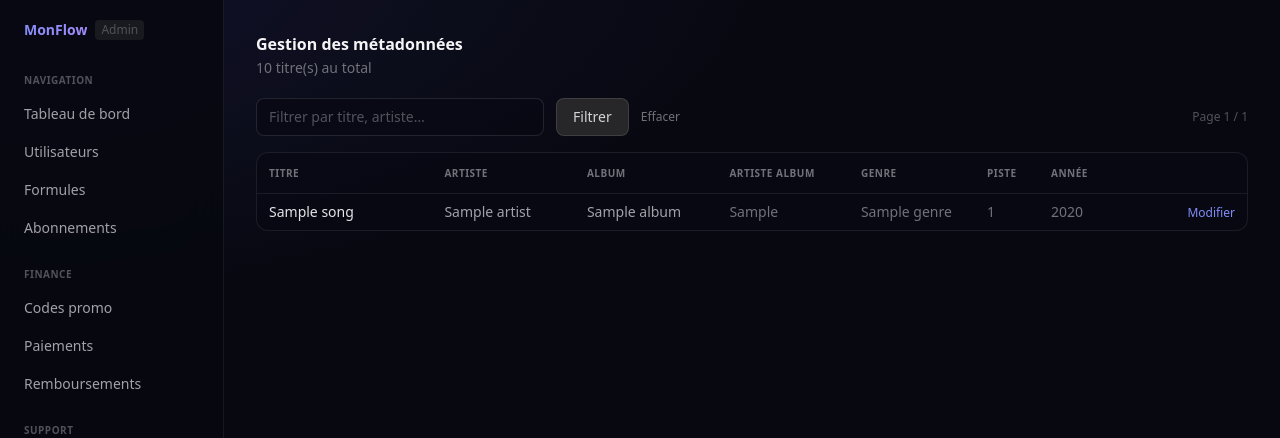
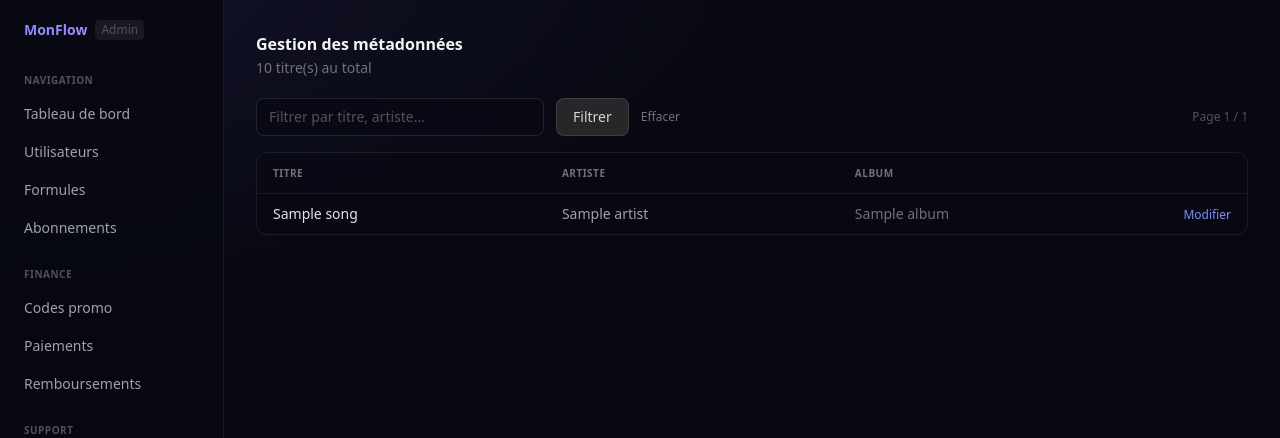
Before and after one commit to addictif80/monflow, a Laravel app: template resources/views/admin/metadata/index.blade.php in a window 1280 px wide. Shown: the top 438 px of the page. Run offline with Laravel 12, Linux system fonts and the light colour scheme; a user stored in the database is signed in; tables that the repository leaves empty hold one stand-in row (values such as "Sample post"); the template is opened without the code that fills it: most values are stand-ins (such as "Sample title", 1, 10 or a date in 2020); some libraries are stand-ins or nearby versions.

Commit message:
Métadonnées : remplacer la table multi-colonnes par un panneau d'édition expansible
4 colonnes seulement en affichage (Titre / Artiste / Album / bouton).
Clic sur Modifier insère une ligne d'édition complète en dessous avec
tous les champs (titre, artiste, album, artiste album, genre, piste, année)
en grille sans défilement horizontal.

https://claude.ai/code/session_01KY9vhu3qgSf5P6AYnf7E31

```diff
--- a/resources/views/admin/metadata/index.blade.php
+++ b/resources/views/admin/metadata/index.blade.php
@@ -21,67 +21,83 @@
 
 <div id="saveNotif" class="hidden mb-4 text-sm px-3 py-2 rounded-lg border"></div>
 
-<div class="bg-zinc-900 border border-zinc-800 rounded-xl overflow-x-auto">
+<div class="bg-zinc-900 border border-zinc-800 rounded-xl overflow-hidden">
     <table class="w-full text-sm">
         <thead>
             <tr class="border-b border-zinc-800">
-                <th class="px-3 py-2.5 text-left text-[10px] font-semibold text-zinc-500 uppercase tracking-wider min-w-[160px]">Titre</th>
-                <th class="px-3 py-2.5 text-left text-[10px] font-semibold text-zinc-500 uppercase tracking-wider min-w-[130px]">Artiste</th>
-                <th class="px-3 py-2.5 text-left text-[10px] font-semibold text-zinc-500 uppercase tracking-wider min-w-[130px]">Album</th>
-                <th class="px-3 py-2.5 text-left text-[10px] font-semibold text-zinc-500 uppercase tracking-wider min-w-[120px]">Artiste album</th>
-                <th class="px-3 py-2.5 text-left text-[10px] font-semibold text-zinc-500 uppercase tracking-wider min-w-[90px]">Genre</th>
-                <th class="px-3 py-2.5 text-left text-[10px] font-semibold text-zinc-500 uppercase tracking-wider w-16">Piste</th>
-                <th class="px-3 py-2.5 text-left text-[10px] font-semibold text-zinc-500 uppercase tracking-wider w-16">Année</th>
-                <th class="px-3 py-2.5 text-right text-[10px] font-semibold text-zinc-500 uppercase tracking-wider w-36"></th>
+                <th class="px-4 py-2.5 text-left text-[10px] font-semibold text-zinc-500 uppercase tracking-wider">Titre</th>
+                <th class="px-4 py-2.5 text-left text-[10px] font-semibold text-zinc-500 uppercase tracking-wider">Artiste</th>
+                <th class="px-4 py-2.5 text-left text-[10px] font-semibold text-zinc-500 uppercase tracking-wider">Album</th>
+                <th class="px-4 py-2.5 w-24"></th>
             </tr>
         </thead>
-        <tbody class="divide-y divide-zinc-800/50">
+        <tbody id="songsTable">
         @forelse($songs as $s)
-        <tr class="hover:bg-zinc-800/20 transition song-row" data-id="{{ $s['id'] }}">
-
-            @php
-                $fields = [
-                    'title'       => ['text' => $s['title'] ?? '',       'type' => 'text',   'color' => 'text-zinc-200'],
-                    'artist'      => ['text' => $s['artist'] ?? '',      'type' => 'text',   'color' => 'text-zinc-400'],
-                    'album'       => ['text' => $s['album'] ?? '',       'type' => 'text',   'color' => 'text-zinc-400'],
-                    'albumArtist' => ['text' => $s['albumArtist'] ?? '', 'type' => 'text',   'color' => 'text-zinc-500'],
-                    'genre'       => ['text' => $s['genre'] ?? '',       'type' => 'text',   'color' => 'text-zinc-500'],
-                    'trackNumber' => ['text' => $s['trackNumber'] ?? '', 'type' => 'number', 'color' => 'text-zinc-500'],
-                    'year'        => ['text' => $s['year'] ?? '',        'type' => 'number', 'color' => 'text-zinc-500'],
-                ];
-            @endphp
-
-            @foreach($fields as $field => $cfg)
-            <td class="px-3 py-2 meta-td" data-field="{{ $field }}">
-                <span class="meta-display {{ $cfg['color'] }} block truncate max-w-xs">{{ $cfg['text'] }}</span>
-                <input type="{{ $cfg['type'] }}"
-                       class="meta-input hidden w-full bg-zinc-800 border border-zinc-700 rounded px-2 py-1 text-xs text-zinc-100 focus:outline-none focus:border-indigo-500"
-                       value="{{ $cfg['text'] }}"
-                       @if($cfg['type'] === 'number') min="0" @if($field === 'year') max="9999" @endif @endif>
+        <tr class="song-row border-t border-zinc-800/50 hover:bg-zinc-800/20 transition" data-id="{{ $s['id'] }}"
+            data-title="{{ $s['title'] ?? '' }}"
+            data-artist="{{ $s['artist'] ?? '' }}"
+            data-album="{{ $s['album'] ?? '' }}"
+            data-album-artist="{{ $s['albumArtist'] ?? '' }}"
+            data-genre="{{ $s['genre'] ?? '' }}"
+            data-track="{{ $s['trackNumber'] ?? '' }}"
+            data-year="{{ $s['year'] ?? '' }}">
+            <td class="px-4 py-2.5 text-zinc-200 truncate max-w-[260px]">{{ $s['title'] ?? '—' }}</td>
+            <td class="px-4 py-2.5 text-zinc-400 truncate max-w-[200px]">{{ $s['artist'] ?? '—' }}</td>
+            <td class="px-4 py-2.5 text-zinc-500 truncate max-w-[200px]">{{ $s['album'] ?? '—' }}</td>
+            <td class="px-4 py-2.5 text-right">
+                <button type="button" onclick="toggleEdit(this)"
+                        class="text-xs text-indigo-400 hover:text-indigo-300 transition edit-toggle-btn">Modifier</button>
             </td>
-            @endforeach
-
-            <td class="px-3 py-2 text-right">
-                <div class="action-display">
-                    <button type="button" onclick="editRow(this)"
-                            class="text-xs text-indigo-400 hover:text-indigo-300 transition">Modifier</button>
+        </tr>
+        <tr class="edit-row border-t border-indigo-500/20 bg-indigo-500/5 hidden" data-for="{{ $s['id'] }}">
+            <td colspan="4" class="px-4 py-4">
+                <div class="grid grid-cols-2 gap-3 mb-3 sm:grid-cols-3">
+                    <div>
+                        <label class="block text-[10px] font-semibold text-zinc-500 uppercase tracking-wider mb-1">Titre</label>
+                        <input type="text" name="title" class="edit-input w-full bg-zinc-800 border border-zinc-700 rounded-lg px-3 py-1.5 text-sm text-zinc-100 focus:outline-none focus:border-indigo-500">
+                    </div>
+                    <div>
+                        <label class="block text-[10px] font-semibold text-zinc-500 uppercase tracking-wider mb-1">Artiste</label>
+                        <input type="text" name="artist" class="edit-input w-full bg-zinc-800 border border-zinc-700 rounded-lg px-3 py-1.5 text-sm text-zinc-100 focus:outline-none focus:border-indigo-500">
+                    </div>
+                    <div>
+                        <label class="block text-[10px] font-semibold text-zinc-500 uppercase tracking-wider mb-1">Album</label>
+                        <input type="text" name="album" class="edit-input w-full bg-zinc-800 border border-zinc-700 rounded-lg px-3 py-1.5 text-sm text-zinc-100 focus:outline-none focus:border-indigo-500">
+                    </div>
+                    <div>
+                        <label class="block text-[10px] font-semibold text-zinc-500 uppercase tracking-wider mb-1">Artiste album</label>
+                        <input type="text" name="albumArtist" class="edit-input w-full bg-zinc-800 border border-zinc-700 rounded-lg px-3 py-1.5 text-sm text-zinc-100 focus:outline-none focus:border-indigo-500">
+                    </div>
+                    <div>
+                        <label class="block text-[10px] font-semibold text-zinc-500 uppercase tracking-wider mb-1">Genre</label>
+                        <input type="text" name="genre" class="edit-input w-full bg-zinc-800 border border-zinc-700 rounded-lg px-3 py-1.5 text-sm text-zinc-100 focus:outline-none focus:border-indigo-500">
+                    </div>
+                    <div class="grid grid-cols-2 gap-2">
+                        <div>
+                            <label class="block text-[10px] font-semibold text-zinc-500 uppercase tracking-wider mb-1">Piste</label>
+                            <input type="number" name="trackNumber" min="0" class="edit-input w-full bg-zinc-800 border border-zinc-700 rounded-lg px-3 py-1.5 text-sm text-zinc-100 focus:outline-none focus:border-indigo-500">
+                        </div>
+                        <div>
+                            <label class="block text-[10px] font-semibold text-zinc-500 uppercase tracking-wider mb-1">Année</label>
+                            <input type="number" name="year" min="0" max="9999" class="edit-input w-full bg-zinc-800 border border-zinc-700 rounded-lg px-3 py-1.5 text-sm text-zinc-100 focus:outline-none focus:border-indigo-500">
+                        </div>
+                    </div>
                 </div>
-                <div class="action-edit hidden flex items-center justify-end gap-2">
+                <div class="flex items-center gap-3">
                     <button type="button" onclick="saveRow(this)"
-                            class="text-xs bg-indigo-600 hover:bg-indigo-500 text-white px-2.5 py-1 rounded transition">
+                            class="inline-flex items-center gap-1.5 bg-indigo-600 hover:bg-indigo-500 text-white text-sm font-medium px-4 py-1.5 rounded-lg transition">
                         <span class="save-label">Enregistrer</span>
-                        <svg class="save-spin hidden w-3 h-3 animate-spin inline" fill="none" viewBox="0 0 24 24">
+                        <svg class="save-spin hidden w-3.5 h-3.5 animate-spin" fill="none" viewBox="0 0 24 24">
                             <circle class="opacity-25" cx="12" cy="12" r="10" stroke="currentColor" stroke-width="4"/>
                             <path class="opacity-75" fill="currentColor" d="M4 12a8 8 0 018-8v8z"/>
                         </svg>
                     </button>
-                    <button type="button" onclick="cancelRow(this)"
-                            class="text-xs text-zinc-500 hover:text-zinc-300 transition">Annuler</button>
+                    <button type="button" onclick="cancelEdit(this)" class="text-sm text-zinc-500 hover:text-zinc-300 transition">Annuler</button>
                 </div>
             </td>
         </tr>
         @empty
-        <tr><td colspan="8" class="px-4 py-8 text-center text-zinc-600">Aucun titre trouvé.</td></tr>
+        <tr><td colspan="4" class="px-4 py-8 text-center text-zinc-600">Aucun titre trouvé.</td></tr>
         @endforelse
         </tbody>
     </table>
@@ -108,37 +124,61 @@
 <script>
 const csrfToken = document.querySelector('meta[name="csrf-token"]').content;
 
-function editRow(btn) {
-    const row = btn.closest('tr');
-    row.querySelectorAll('.meta-display').forEach(el => el.classList.add('hidden'));
-    row.querySelectorAll('.meta-input').forEach(el => el.classList.remove('hidden'));
-    row.querySelector('.action-display').classList.add('hidden');
-    row.querySelector('.action-edit').classList.remove('hidden');
-    row.querySelector('.meta-input')?.focus();
+// Field name → data-* attribute mapping
+const FIELDS = {
+    title: 'title', artist: 'artist', album: 'album',
+    albumArtist: 'albumArtist', genre: 'genre',
+    trackNumber: 'track', year: 'year',
+};
+
+function toggleEdit(btn) {
+    const songRow = btn.closest('.song-row');
+    const id      = songRow.dataset.id;
+    const editRow = document.querySelector(`.edit-row[data-for="${id}"]`);
+
+    // Close any other open edit row
+    document.querySelectorAll('.edit-row:not(.hidden)').forEach(r => {
+        if (r !== editRow) closeEditRow(r);
+    });
+
+    if (editRow.classList.contains('hidden')) {
+        // Populate inputs from data attributes
+        editRow.querySelector('[name="title"]').value       = songRow.dataset.title ?? '';
+        editRow.querySelector('[name="artist"]').value      = songRow.dataset.artist ?? '';
+        editRow.querySelector('[name="album"]').value       = songRow.dataset.album ?? '';
+        editRow.querySelector('[name="albumArtist"]').value = songRow.dataset.albumArtist ?? '';
+        editRow.querySelector('[name="genre"]').value       = songRow.dataset.genre ?? '';
+        editRow.querySelector('[name="trackNumber"]').value = songRow.dataset.track ?? '';
+        editRow.querySelector('[name="year"]').value        = songRow.dataset.year ?? '';
+
+        editRow.classList.remove('hidden');
+        btn.textContent = 'Fermer';
+        editRow.querySelector('[name="title"]').focus();
+    } else {
+        closeEditRow(editRow);
+        btn.textContent = 'Modifier';
+    }
 }
 
-function cancelRow(btn) {
-    const row = btn.closest('tr');
-    // Restore original values
-    row.querySelectorAll('.meta-td').forEach(td => {
-        const disp  = td.querySelector('.meta-display');
-        const input = td.querySelector('.meta-input');
-        input.value = disp.textContent.trim();
-        disp.classList.remove('hidden');
-        input.classList.add('hidden');
-    });
-    row.querySelector('.action-display').classList.remove('hidden');
-    row.querySelector('.action-edit').classList.add('hidden');
+function closeEditRow(editRow) {
+    editRow.classList.add('hidden');
+    const id  = editRow.dataset.for;
+    const btn = document.querySelector(`.song-row[data-id="${id}"] .edit-toggle-btn`);
+    if (btn) btn.textContent = 'Modifier';
+}
+
+function cancelEdit(btn) {
+    const editRow = btn.closest('.edit-row');
+    closeEditRow(editRow);
 }
 
 async function saveRow(btn) {
-    const row = btn.closest('tr');
-    const id  = row.dataset.id;
+    const editRow = btn.closest('.edit-row');
+    const id      = editRow.dataset.for;
+    const songRow = document.querySelector(`.song-row[data-id="${id}"]`);
 
     const body = new URLSearchParams({ _token: csrfToken });
-    row.querySelectorAll('.meta-td').forEach(td => {
-        body.append(td.dataset.field, td.querySelector('.meta-input').value.trim());
-    });
+    editRow.querySelectorAll('.edit-input').forEach(inp => body.append(inp.name, inp.value.trim()));
 
     btn.querySelector('.save-label').classList.add('opacity-0');
     btn.querySelector('.save-spin').classList.remove('hidden');
@@ -153,11 +193,21 @@ async function saveRow(btn) {
         const json = await res.json();
 
         if (res.ok && json.success) {
-            // Commit new values to display spans
-            row.querySelectorAll('.meta-td').forEach(td => {
-                td.querySelector('.meta-display').textContent = td.querySelector('.meta-input').value.trim();
-            });
-            cancelRow(btn);
+            // Update song row display cells + data attributes
+            const title  = editRow.querySelector('[name="title"]').value.trim();
+            const artist = editRow.querySelector('[name="artist"]').value.trim();
+            const album  = editRow.querySelector('[name="album"]').value.trim();
+            songRow.querySelectorAll('td')[0].textContent = title  || '—';
+            songRow.querySelectorAll('td')[1].textContent = artist || '—';
+            songRow.querySelectorAll('td')[2].textContent = album  || '—';
+            songRow.dataset.title       = title;
+            songRow.dataset.artist      = artist;
+            songRow.dataset.album       = album;
+            songRow.dataset.albumArtist = editRow.querySelector('[name="albumArtist"]').value.trim();
+            songRow.dataset.genre       = editRow.querySelector('[name="genre"]').value.trim();
+            songRow.dataset.track       = editRow.querySelector('[name="trackNumber"]').value.trim();
+            songRow.dataset.year        = editRow.querySelector('[name="year"]').value.trim();
+            closeEditRow(editRow);
             showNotif('Métadonnées mises à jour.', 'success');
         } else {
             showNotif(json.error || 'Erreur lors de la sauvegarde.', 'error');
```
